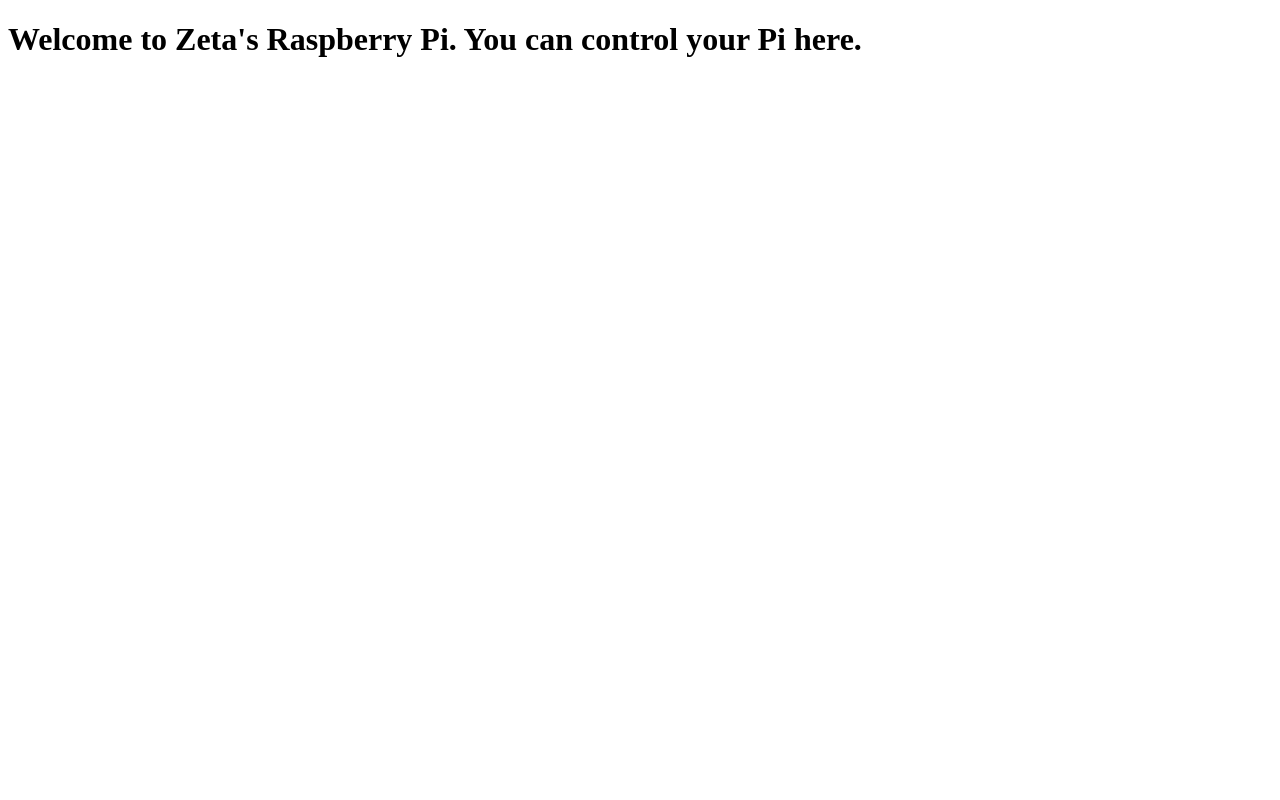
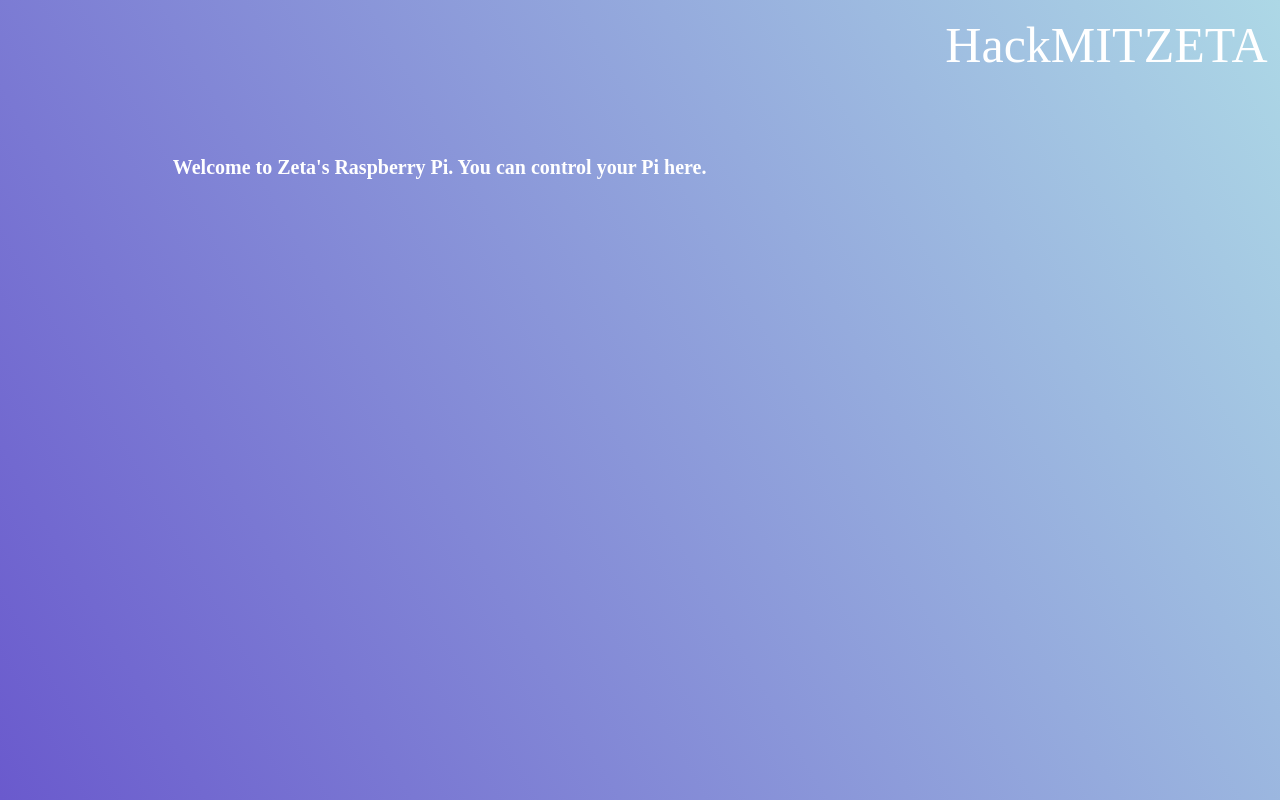
Before and after one commit to sumukshashidhar-archive/zeta-backend, a Flask app: page /snapper in a window 1280 px wide. Run offline with Flask 2, Linux system fonts and the light colour scheme.

Commit message:
:lipstick: Stylized
I'm not a web dev

```diff
--- a/src/templates/ml_page.html
+++ b/src/templates/ml_page.html
@@ -2,8 +2,43 @@
 <html lang="en">
 <head>
     <meta charset="UTF-8">
-    <title>Machine Learning @ Zeta</title>
+    <meta name="viewport" content="width=device-width, height=device-height, user-scalable=no, initial-scale=1.0"/>
+    <title>Machine Learning @ ZETA</title>
+    <style>
+            h1 {
+              font-size: 20px;
+            }
+            html {
+              height: 100%;
+            }
+            body {
+              width: 100%;
+              margin: 5% auto;
+              background-image: linear-gradient(60deg, slateblue, lightblue);
+              color: #ffffff;
+              font-family: 'Raleway Light';
+              font-size: 20px;
+              line-height: 1.8;
+              max-width: 73%;
+            }
+
+            header {
+              display: flex;
+              align-items: center;
+              justify-content: center;
+              flex-direction: column;
+            }
+            a {
+              border-bottom: 1px solid #444444;
+              color: #444444;
+              text-decoration: none;
+            }
+        </style>
 </head>
+<div>
+  <label style = "font-family:Raleway light,serif;font-size:50px;position:fixed;top:0;right:0;">HackMIT&nbsp;&nbsp;&nbsp&nbsp&nbsp&nbsp&nbsp&nbsp&nbsp&nbsp&nbsp</label><br>
+  <label style = "font-family:Raleway Black,serif;font-size:50px;position:fixed;top:0;right:0;">ZETA&nbsp</label><br>
+</div>
 <body>
     <h1>Welcome to Zeta's Raspberry Pi. You can control your Pi here.</h1>
 </body>
```
